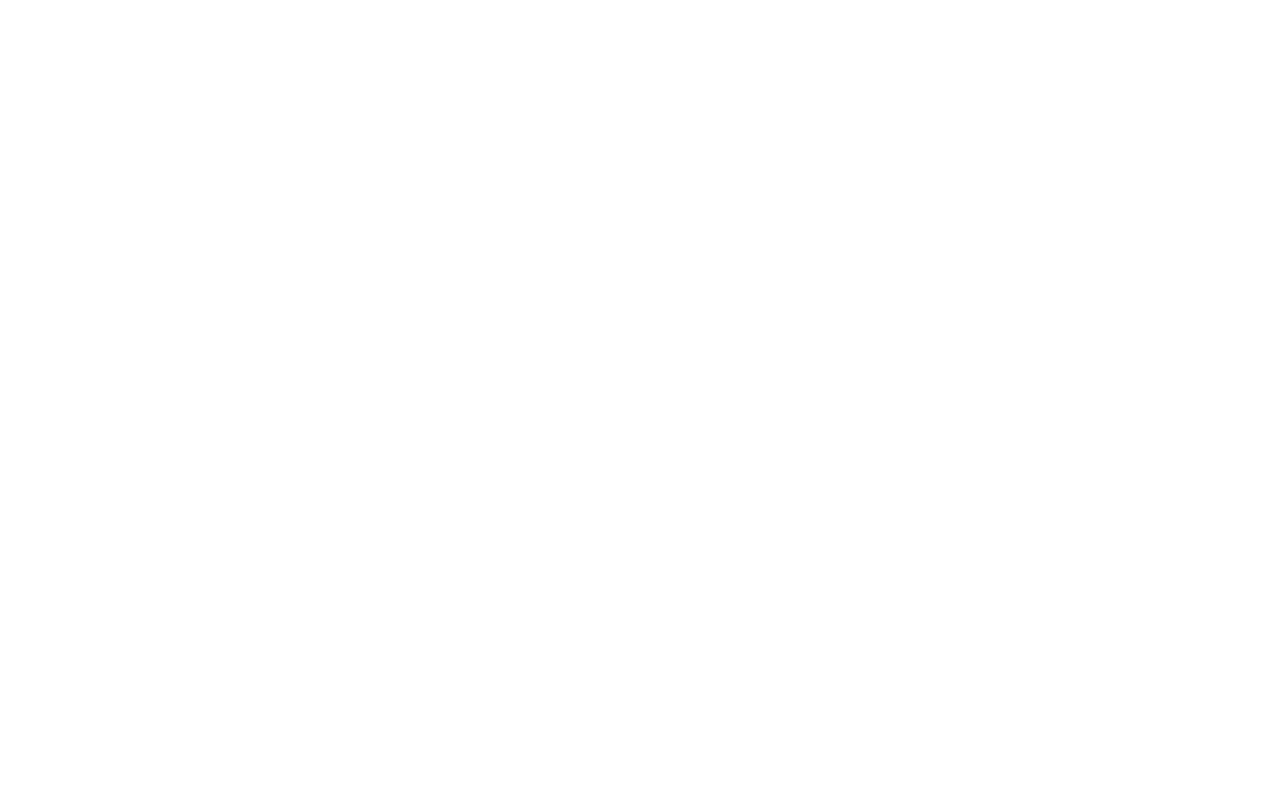
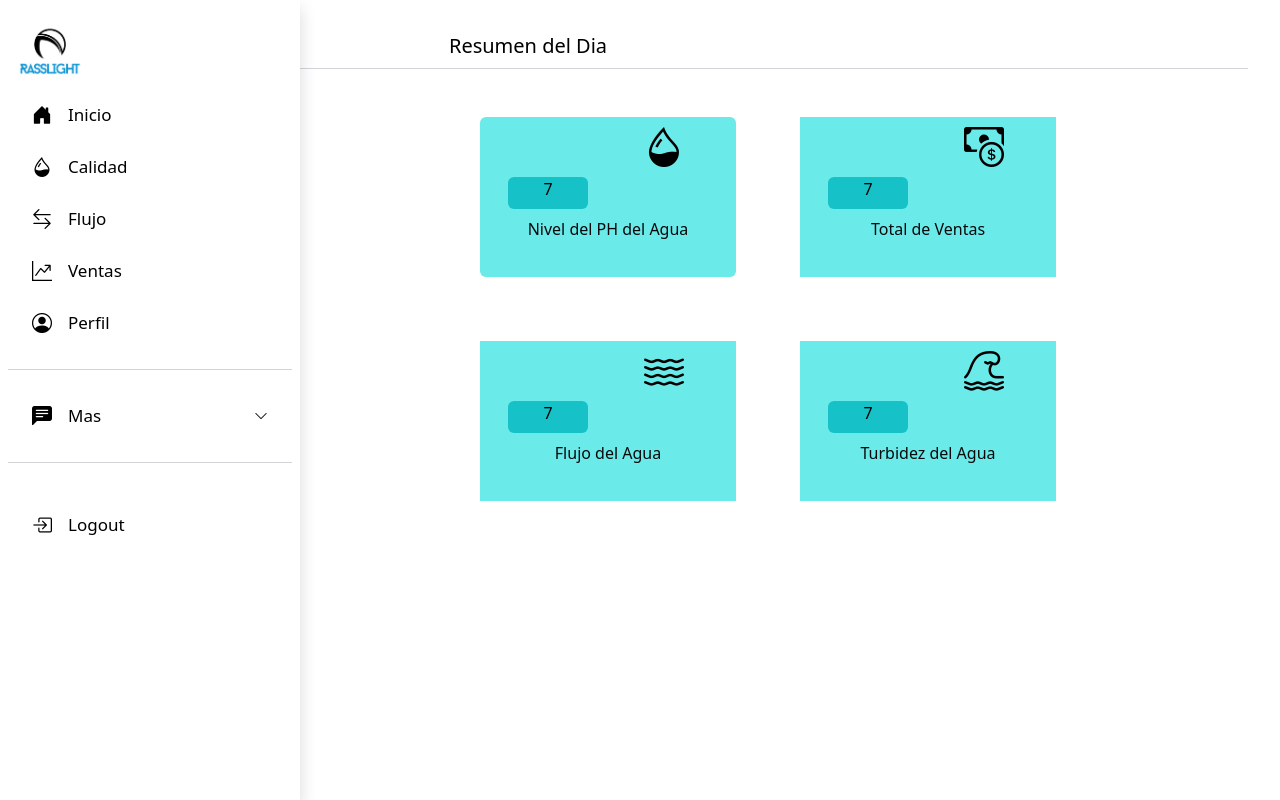
Before and after one commit to Urielcont/PROTOTIPO-WEB, a React (Vite) app in the folder FrontEnd/: page /Inicio in a window 1280 px wide. Before the commit this address had no page. Built offline with nearby package versions, Linux system fonts and the light colour scheme.

Commit message:
Se le añadio la pagina de inicio

```diff
--- a/FrontEnd/src/App.jsx
+++ b/FrontEnd/src/App.jsx
@@ -2,7 +2,7 @@
 import {BrowserRouter, Routes, Route} from 'react-router-dom'
 import Login from './pages/login';
 import Register from './pages/registrar';
-import Sidepage from './pages/sidebar';
+import InicioPage from './pages/inicio';
 import './App.css'
 
 function App() {
@@ -14,7 +14,7 @@
             <Route path="/" element ={<h2>pagina raiz</h2>}/>
             <Route path="/login" element ={<Login/>}/>
             <Route path="/registrar" element ={<Register/>}/>
-            <Route path='/Side' element={<Sidepage/>}></Route>
+            <Route path='/Inicio' element={<InicioPage/>}></Route>
         </Routes>
     </BrowserRouter>
   )
--- /dev/null
+++ b/FrontEnd/src/pages/inicio.jsx
@@ -0,0 +1,51 @@
+import SidePage from "./sidebar";
+
+function InicioPage() {
+    return (
+        <div className="m-0">
+            <h1 className="mr-56 text-xl" >Resumen del Dia</h1>
+            <hr className="my-2 text-gray-600" />
+            <div>
+            <SidePage />
+            </div>
+
+            <div className="mt-1 flex justify-center ">
+                <br />
+                <div className="ml-60">
+                    {/* Seccion del ph */
+                    <div className="ml-10 mt-10 bg-customBlue h-40 w-64 m-6 rounded-md">
+                        <i className="bi-droplet-half ml-28"style={{ fontSize: '2.5rem' }}></i>
+                        <div className="bg-customBlue2 h-8 w-20 rounded-md ml-7">7</div>
+                        <p className="text-zinc-950 mt-2">Nivel del PH del Agua</p>
+                    </div>}
+                    {/* Seccion del flujo del agua */
+                    <div className="ml-10 mt-16 bg-customBlue h-40 w-64 m-6">
+                    <i className="bi-water ml-28"style={{ fontSize: '2.5rem' }}></i>
+                        <div className="bg-customBlue2 h-8 w-20 rounded-md ml-7">7</div>
+                        <p className="text-zinc-950 mt-2">Flujo del Agua</p>
+                    </div>}
+
+                </div>
+                <div>
+                    {/* Seccion de las ventas */
+                    <div className="ml-10 mt-10 bg-customBlue h-40 w-64 m-6">
+                    <i className="bi-cash-coin ml-28"style={{ fontSize: '2.5rem' }}></i>
+                        <div className="bg-customBlue2 h-8 w-20 rounded-md ml-7">7</div>
+                        <p className="text-zinc-950 mt-2">Total de Ventas</p>
+                    </div>}
+                    {/* Seccion de la turbidez */
+                    <div className="ml-10 mt-16 bg-customBlue h-40 w-64 m-6">
+                    <i className="bi-tsunami ml-28"style={{ fontSize: '2.5rem' }}></i>
+                        <div className="bg-customBlue2 h-8 w-20 rounded-md ml-7">7</div>
+                        <p className="text-zinc-950 mt-2">Turbidez del Agua</p>
+                    </div>}
+                </div>
+            </div>
+
+
+        </div>
+
+    );
+}
+
+export default InicioPage;
--- a/FrontEnd/src/pages/sidebar.jsx
+++ b/FrontEnd/src/pages/sidebar.jsx
@@ -20,10 +20,10 @@
       <button className="absolute text-white text-4xl top-5 left-4 cursor-pointer" onClick={toggleSidebar}>
         <i className="bi bi-filter-left px-2 bg-gray-900 rounded-md"></i>
       </button>
-      <div className={`sidebar fixed top-0 bottom-0 lg:left-0 duration-1000 p-2 w-[300px] overflow-y-auto text-center bg-white shadow h-screen`}>
+      <div className={`sidebar fixed top-0 bottom-0 left-0 lg:left-0 duration-1000 p-2 w-[300px] overflow-y-auto text-center bg-white shadow h-screen`}>
         <div className="text-black text-xl">
           <div className="p-2.5 mt-1 flex items-center rounded-md">
-            <a href='/Side'>
+            <a href='/Inicio'>
               <img className="w-16" src={Logo} alt="" />
             </a>
             <i className="bi bi-x ml-44 cursor-pointer lg:hidden" onClick={toggleSidebar}style={{ fontSize: '2rem' }}></i>
@@ -66,7 +66,7 @@
           </div>
           <hr className="my-4 text-gray-600" />
 
-          <div className="p-2 mt-24 flex items-center rounded-md px-4 duration-300 cursor-pointer">
+          <div className="p-2 mt-10 flex items-center rounded-md px-4 duration-300 cursor-pointer">
             <i className="bi bi-box-arrow-in-right hover:text-blue-700"></i>
             <span className="text-[17px] ml-4 text-black hover:text-blue-700">Logout</span>
           </div>
--- a/FrontEnd/tailwind.config.js
+++ b/FrontEnd/tailwind.config.js
@@ -4,7 +4,12 @@
     "./index.html","./src/**/*.{js,ts,jsx,tsx}",
   ],
   theme: {
-    extend: {},
+    extend: {
+      colors: {
+        customBlue: '#6BEAEA',
+        customBlue2: '#16C1C8',
+      }
+    },
   },
   plugins: [],
 }
```
